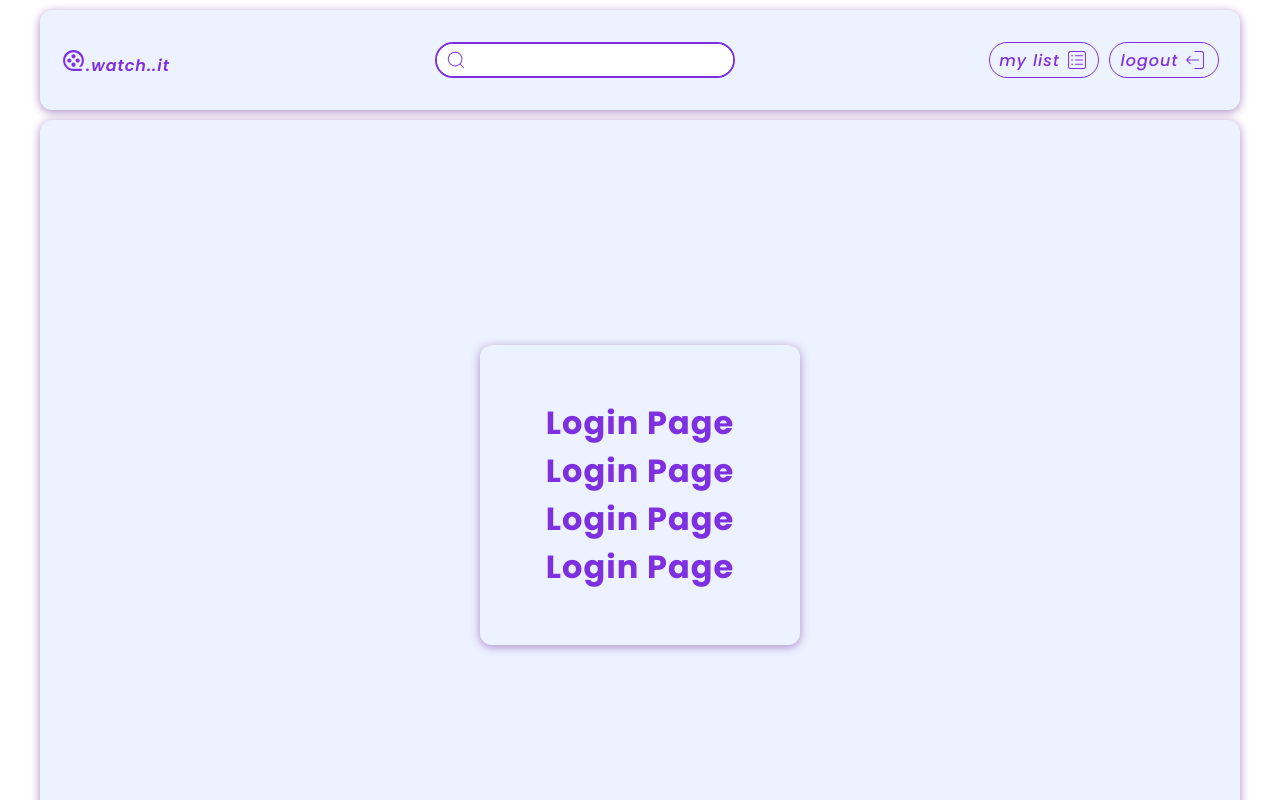
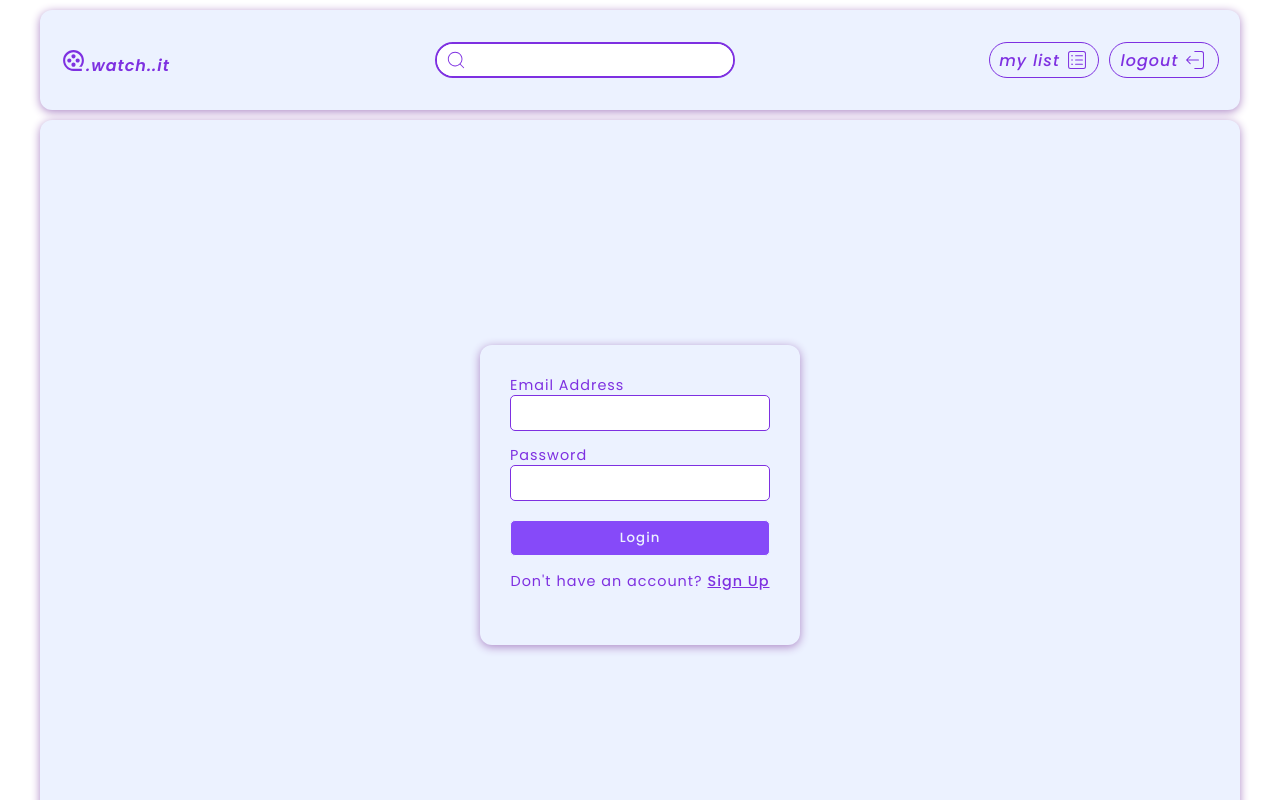
Before and after one commit to andbudha/watch-it, a React (Vite) app: page /login in a window 1280 px wide. Shown: the top 800 px of the page. Built offline with nearby package versions, Linux system fonts and the light colour scheme; no server answers.

Commit message:
Login comp updated/getting form-values and handling errors func-ties added

```diff
--- a/src/components/pages/Login/Login.module.scss
+++ b/src/components/pages/Login/Login.module.scss
@@ -11,11 +11,80 @@
   @include flexBox(nowrap, row, center, center);
 
   .login_box {
+    padding: 10px;
     height: 300px;
     width: 320px;
+    font-size: 0.9rem;
     border-radius: 12px;
     box-shadow: $shadow_color 0px 2px 10px 0px,
       rgba(0, 0, 0, 0.06) 0px 0px 0px 0px;
     @include flexBox(nowrap, column, center, center);
   }
+  .login_form {
+    // border: 1px solid;
+    height: 260px;
+    width: 280px;
+    padding: 10px 0;
+    @include flexBox(nowrap, column, start, center);
+    .label_box {
+      // border: 1px solid;
+      height: 20px;
+      width: 260px;
+      @include flexBox(nowrap, row, start, center);
+    }
+    .input_box {
+      // border: 1px solid;
+      width: 260px;
+      height: 50px;
+      .login_input {
+        width: 260px;
+        height: 36px;
+        padding: 0 10px;
+        border: 1px solid;
+        border-radius: 5px;
+        outline: none;
+        letter-spacing: 1.5px;
+      }
+      .formik_error_text {
+        color: $error_color;
+        font-size: 0.8rem;
+        font-weight: 500;
+      }
+    }
+    .login_button {
+      height: 36px;
+      width: 260px;
+      margin: 5px 0;
+      cursor: pointer;
+      border: 1px solid;
+      border-radius: 5px;
+      font-weight: 500;
+      color: $second_background_color;
+      background-color: $font_secondary_color;
+      &:hover {
+        transition: 0.4s;
+        color: $font_secondary_color;
+        border: 1px solid $font_secondary_color;
+        background-color: $second_background_color;
+      }
+      &:not(:hover) {
+        transition: 0.5s;
+      }
+    }
+
+    .info_box {
+      // border: 1px solid;
+      height: 30px;
+      width: 280px;
+      margin: 5px 0;
+      @include flexBox(nowrap, row, center, center);
+
+      .info_text {
+        font-size: 0.9rem;
+      }
+      .signup_link {
+        font-weight: 500;
+      }
+    }
+  }
 }
--- a/src/components/pages/Login/Login.tsx
+++ b/src/components/pages/Login/Login.tsx
@@ -1,13 +1,101 @@
+import { useFormik } from 'formik';
 import styles from './Login.module.scss';
+import { NavLink } from 'react-router-dom';
 
-export const Login = () => {
+type LoginProps = {};
+export const Login = ({}: LoginProps) => {
+  type LoginValuesType = {
+    email: string;
+    password: string;
+  };
+
+  type LoginErrorType = {
+    email: string;
+    password: string;
+  };
+  const validate = (values: LoginValuesType) => {
+    const errors: LoginErrorType = {
+      email: '',
+      password: '',
+    };
+    if (!values.email) {
+      errors.email = 'Email is required!';
+    } else if (
+      !/^[A-Z0-9._%+-]+@[A-Z0-9.-]+\.[A-Z]{2,4}$/i.test(values.email)
+    ) {
+      errors.email = 'Invalid email address';
+    }
+    if (!values.password) {
+      errors.password = 'Password is required!';
+    } else if (values.password.length < 6) {
+      errors.password = 'Must be at least 6 characters';
+    }
+    return errors;
+  };
+  const formik = useFormik({
+    initialValues: {
+      email: '',
+      password: '',
+    },
+    validate,
+    onSubmit: (values: LoginValuesType) => {
+      console.log(values.email);
+      console.log(values.password);
+    },
+  });
   return (
     <div className={styles.login_main_box}>
       <div className={styles.login_box}>
-        <h1>Login Page</h1>
-        <h1>Login Page</h1>
-        <h1>Login Page</h1>
-        <h1>Login Page</h1>
+        <form className={styles.login_form} onSubmit={formik.handleSubmit}>
+          <div className={styles.label_box}>
+            <label htmlFor="email">Email Address</label>
+          </div>
+          <div className={styles.input_box}>
+            <input
+              className={styles.login_input}
+              id="email"
+              name="email"
+              type="email"
+              onChange={formik.handleChange}
+              value={formik.values.email}
+            />
+            {formik.errors.email ? (
+              <div className={styles.formik_error_text}>
+                {formik.errors.email}
+              </div>
+            ) : null}
+          </div>
+          <div className={styles.label_box}>
+            <label htmlFor="password">Password</label>
+          </div>
+          <div className={styles.input_box}>
+            <input
+              className={styles.login_input}
+              id="password"
+              name="password"
+              type="password"
+              onChange={formik.handleChange}
+              value={formik.values.password}
+            />
+            {formik.errors.password ? (
+              <div className={styles.formik_error_text}>
+                {formik.errors.password}
+              </div>
+            ) : null}
+          </div>
+
+          <button className={styles.login_button} type="submit">
+            Login
+          </button>
+          <div className={styles.info_box}>
+            <span className={styles.info_text}>
+              Don't have an account?{' '}
+              <NavLink to={'/signup'} className={styles.signup_link}>
+                Sign Up
+              </NavLink>
+            </span>
+          </div>
+        </form>
       </div>
     </div>
   );
```
